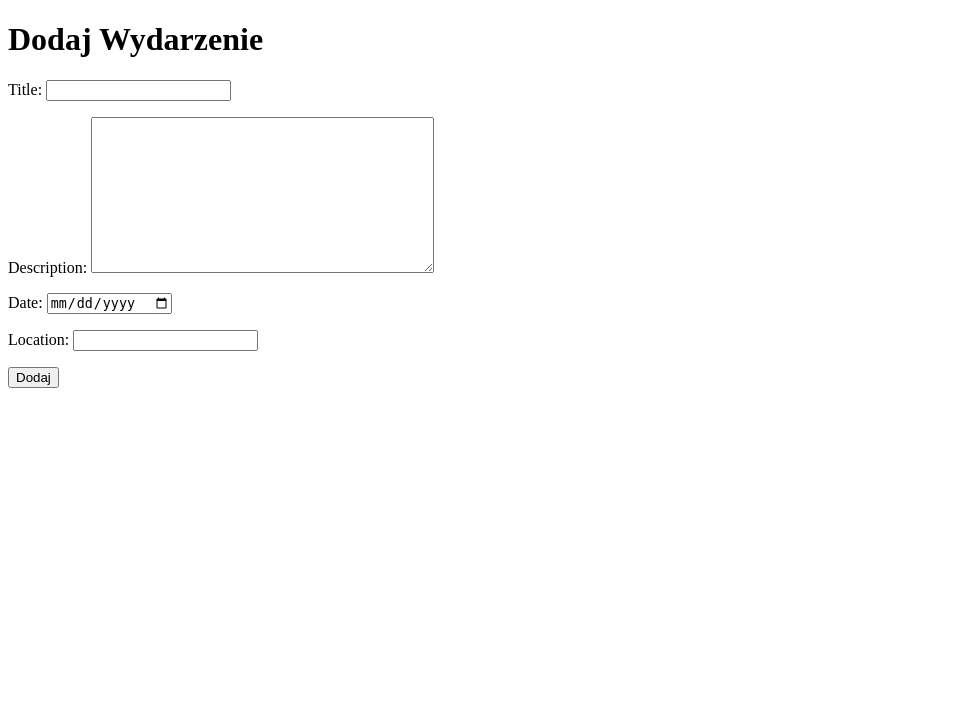
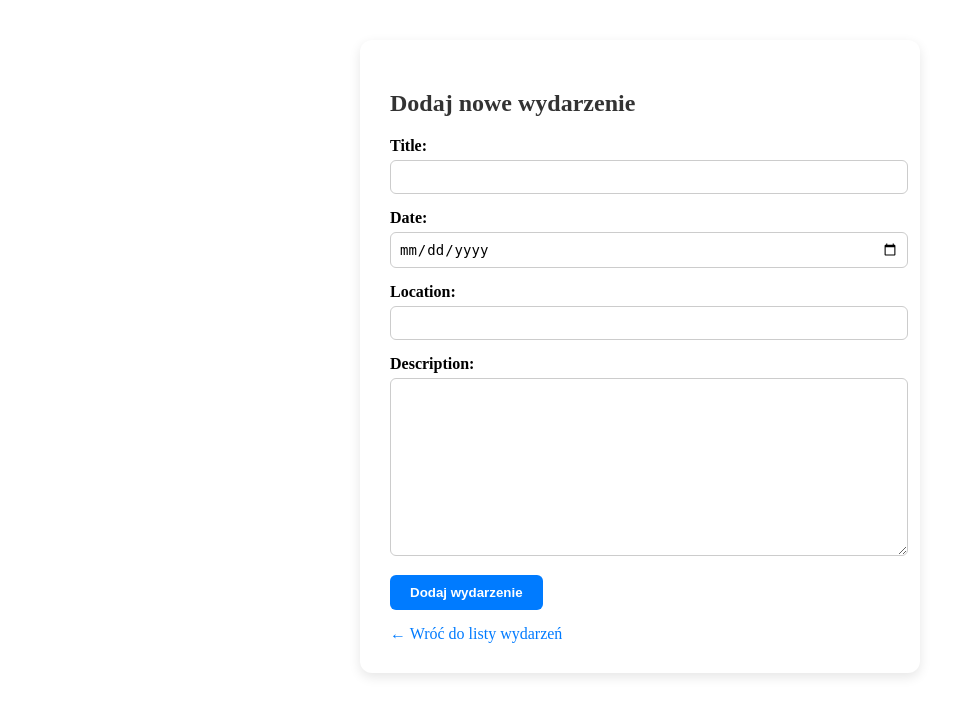
Before and after one commit to maciej3j/zobacz.to, a Django app: page /events/add/ in a window 1280 px wide. Shown: the top 716 px of the page, without its empty margins (0-973 px from the left). Run offline with Django 5.2, Linux system fonts and the light colour scheme.

Commit message:
add styling for adding_events

```diff
--- /dev/null
+++ b/static/css/add_event.css
@@ -0,0 +1,72 @@
+.event-form-container {
+    display: flex;
+    justify-content: center;
+    margin-top: 40px;
+}
+
+.event-form-card {
+    width: 500px;
+    background-color: #fff;
+    padding: 30px;
+    border-radius: 12px;
+    box-shadow: 0 4px 12px rgba(0, 0, 0, 0.1);
+}
+
+.event-form-card h2 {
+    margin-bottom: 20px;
+    color: #333;
+}
+
+.form-group {
+    margin-bottom: 15px;
+}
+
+.form-group label {
+    display: block;
+    font-weight: bold;
+    margin-bottom: 5px;
+}
+
+.form-group input,
+.form-group textarea {
+    width: 100%;
+    padding: 8px;
+    border: 1px solid #ccc;
+    border-radius: 6px;
+    font-size: 14px;
+}
+
+.submit-button {
+    background-color: #007bff;
+    color: white;
+    padding: 10px 20px;
+    border: none;
+    border-radius: 6px;
+    font-weight: bold;
+    cursor: pointer;
+}
+
+.submit-button:hover {
+    background-color: #0056b3;
+}
+
+.back-link {
+    display: inline-block;
+    margin-top: 15px;
+    text-decoration: none;
+    color: #007bff;
+}
+
+.back-link:hover {
+    text-decoration: underline;
+}
+
+.form-errors {
+    background-color: #ffe6e6;
+    border: 1px solid #ff4d4d;
+    padding: 10px;
+    border-radius: 6px;
+    margin-bottom: 15px;
+    list-style-type: none;
+    color: #b30000;
+}
--- a/templates/events/add_event.html
+++ b/templates/events/add_event.html
@@ -1,14 +1,50 @@
-<!DOCTYPE html>
-<html>
-<head>
-    <title>Dodaj Wydarzenie</title>
-</head>
-<body>
-    <h1>Dodaj Wydarzenie</h1>
-    <form method="post">
-        {% csrf_token %}
-        {{ form.as_p }}
-        <button type="submit">Dodaj</button>
-    </form>
-</body>
-</html>
+{% extends "base.html" %}
+{% load static %}
+
+{% block title %}Dodaj wydarzenie{% endblock %}
+
+{% block content %}
+<link rel="stylesheet" href="{% static 'css/add_event.css' %}">
+
+<div class="event-form-container">
+    <div class="event-form-card">
+        <h2>Dodaj nowe wydarzenie</h2>
+        <form method="post">
+            {% csrf_token %}
+            {% if form.errors %}
+            <ul class="form-errors">
+                {% for field in form %}
+                    {% for error in field.errors %}
+                        <li>{{ field.label }}: {{ error }}</li>
+                    {% endfor %}
+                {% endfor %}
+            </ul>
+            {% endif %}
+
+            <div class="form-group">
+                {{ form.title.label_tag }}
+                {{ form.title }}
+            </div>
+
+            <div class="form-group">
+                {{ form.date.label_tag }}
+                {{ form.date }}
+            </div>
+
+            <div class="form-group">
+                {{ form.location.label_tag }}
+                {{ form.location }}
+            </div>
+
+            <div class="form-group">
+                {{ form.description.label_tag }}
+                {{ form.description }}
+            </div>
+
+            <button type="submit" class="submit-button">Dodaj wydarzenie</button>
+        </form>
+
+        <a href="{% url 'events_list' %}" class="back-link">← Wróć do listy wydarzeń</a>
+    </div>
+</div>
+{% endblock %}
--- a/templates/events/events_list.html
+++ b/templates/events/events_list.html
@@ -34,6 +34,7 @@
             <a href="?sort=date_desc">Data malejąco</a> |
             <a href="?sort=title">Tytuł</a>
         </div>
+        <a href="{% url 'add_event' %}" class="add-event-button">+ Dodaj wydarzenie</a>
 
         <ul class="event-list">
             {% for event in events %}
```
Also changed, not shown: static/css/events.css (+17 -0 lines).
